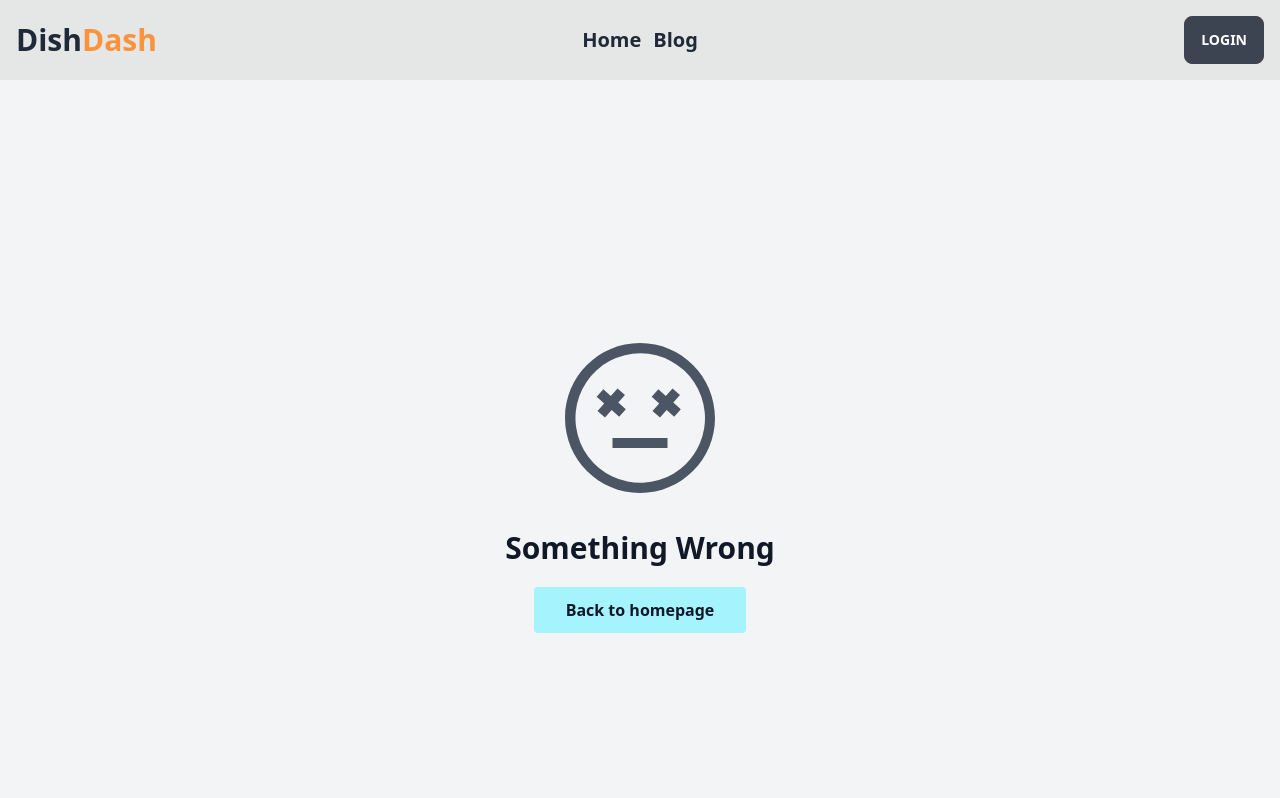
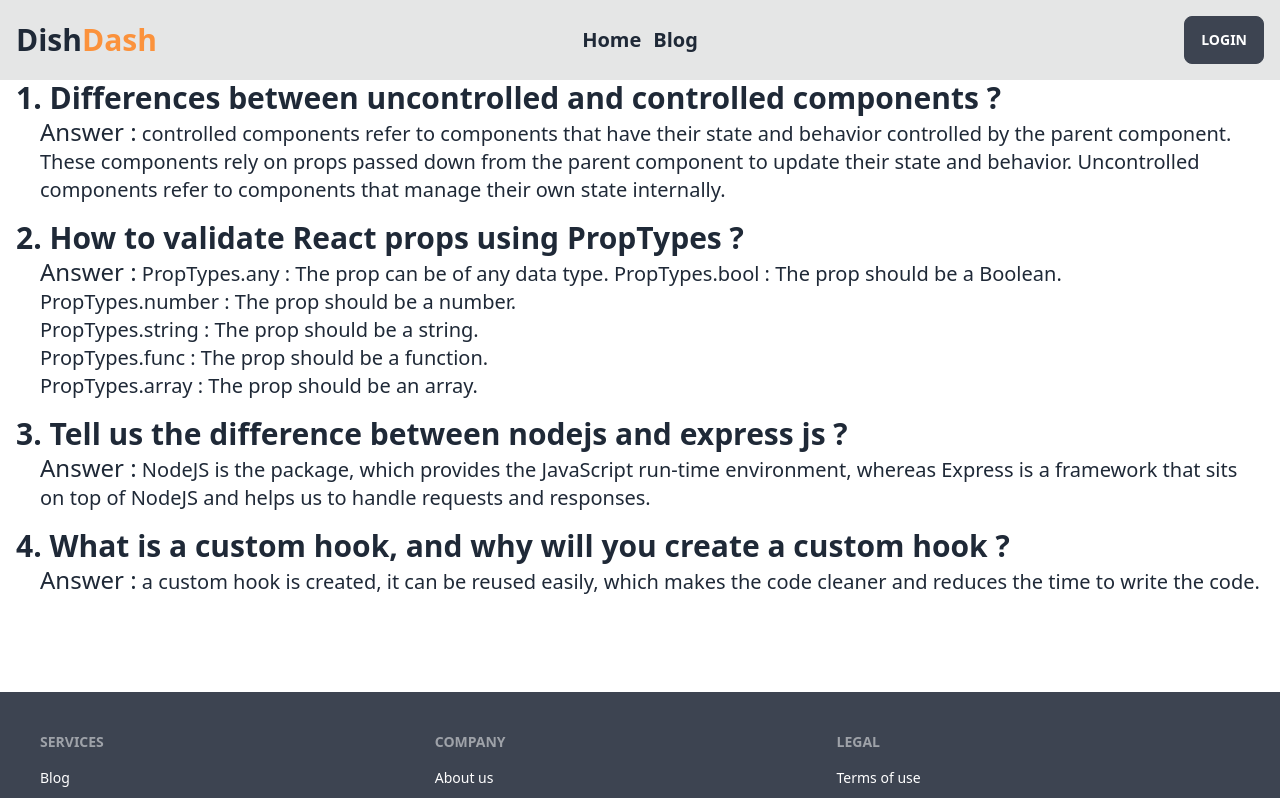
Before and after one commit to roushanali064/Dish-Dash, a React (Vite) app: page /blog in a window 1280 px wide. Shown: the top 798 px of the page. Built offline with nearby package versions, Linux system fonts and the light colour scheme; no server answers.

Commit message:
lazy loading done

```diff
--- a/package.json
+++ b/package.json
@@ -10,8 +10,10 @@
     "preview": "vite preview"
   },
   "dependencies": {
+    "awesome-react-components": "^0.0.4",
     "daisyui": "^2.51.6",
     "firebase": "^9.21.0",
+    "lazy-loader-js": "^1.1.1",
     "localforage": "^1.10.0",
     "match-sorter": "^6.3.1",
     "react": "^18.2.0",
--- /dev/null
+++ b/src/components/Blog/Blog.jsx
@@ -0,0 +1,34 @@
+import React from 'react';
+
+const Blog = () => {
+    return (
+        <div className='container mx-auto px-4'>
+            <div className='mb-4'>
+                <h2 className='font-bold text-3xl'>1. Differences between uncontrolled and controlled components ?</h2>
+                <p className='text-xl ml-6'><span className='text-2xl'>Answer :</span> controlled components refer to components that have their state and behavior controlled by the parent component. These components rely on props passed down from the parent component to update their state and behavior. Uncontrolled components refer to components that manage their own state internally.</p>
+            </div>
+            <div className='mb-4'>
+                <h2 className='font-bold text-3xl'>2. How to validate React props using PropTypes ?</h2>
+                <p className='text-xl ml-6'><span className='text-2xl'>Answer :</span> PropTypes.any : The prop can be of any data type.
+                    PropTypes.bool : The prop should be a Boolean. <br />
+                    PropTypes.number : The prop should be a number.
+                    <br />
+                    PropTypes.string : The prop should be a string.
+                    <br />
+                    PropTypes.func : The prop should be a function.
+                    <br />
+                    PropTypes.array : The prop should be an array.</p>
+            </div>
+            <div className='mb-4'>
+                <h2 className='font-bold text-3xl'>3. Tell us the difference between nodejs and express js ?</h2>
+                <p className='text-xl ml-6'><span className='text-2xl'>Answer :</span> NodeJS is the package, which provides the JavaScript run-time environment, whereas Express is a framework that sits on top of NodeJS and helps us to handle requests and responses.</p>
+            </div>
+            <div className='mb-4'>
+                <h2 className='font-bold text-3xl'>4. What is a custom hook, and why will you create a custom hook ?</h2>
+                <p className='text-xl ml-6'><span className='text-2xl'>Answer :</span> a custom hook is created, it can be reused easily, which makes the code cleaner and reduces the time to write the code.</p>
+            </div>
+        </div>
+    );
+};
+
+export default Blog;
--- a/src/components/ChefCard/ChefCard.jsx
+++ b/src/components/ChefCard/ChefCard.jsx
@@ -9,7 +9,13 @@ const ChefCard = ({ chef }) => {
         <div className='container mx-auto px-4'>
             <div className=''>
                 <div className="card shadow-2xl w-96 glass">
-                    <figure><img src={chefPicture} alt="car!" /></figure>
+                    <figure><img
+                    class="lazy-img"
+                    data-lazy-src=""
+                    data-lazy-width=""
+                    src={chefPicture}
+                    alt="car!"
+                    /></figure>
                     <div className="card-body">
                         <h2 className="card-title">Name: {chefName}</h2>
                         <p>Experience: {yearsOfExperience}</p>
--- a/src/components/Header/Header.jsx
+++ b/src/components/Header/Header.jsx
@@ -26,7 +26,7 @@ const Header = () => {
                 </div>
                 <div className="navbar-center font-bold text-xl">
                     <Link to='/' className='mr-3'>Home</Link>
-                    <Link>Blog</Link>
+                    <Link to='/blog'>Blog</Link>
                 </div>
                 <div className="navbar-end">
                     {
--- a/src/components/Login/Login.jsx
+++ b/src/components/Login/Login.jsx
@@ -1,13 +1,18 @@
 import React, { useContext } from 'react';
-import { Link } from 'react-router-dom';
+import { Link, useLocation, useNavigate } from 'react-router-dom';
 import { authContext } from '../Provider/AuthProvider';
 import { FaGoogle } from 'react-icons/fa';
 import google from '../../assets/google.png'
 import github from '../../assets/github.png'
+import { ToastContainer, toast } from 'react-toastify';
+import 'react-toastify/dist/ReactToastify.css';
 
 const Login = () => {
 
     const { signInWithEmail, googleAuth, githubAuth } = useContext(authContext)
+    const navigate = useNavigate();
+    const location = useLocation();
+    const from = location.state?.from?.pathname || '/'
 
     const handleLogin = (event) => {
         event.preventDefault();
@@ -20,9 +25,12 @@ const Login = () => {
             .then(res => {
                 const loggedUser = res.user;
                 console.log(loggedUser)
+                toast('Login Successfully ')
+                navigate(from)
             })
             .catch(error => {
                 console.error(error.message)
+                toast(error.message)
             })
 
         form.reset()
@@ -89,6 +97,7 @@ const Login = () => {
                     </div>
                 </div>
             </div>
+            <ToastContainer/>
         </div>
     );
 };
--- a/src/components/Provider/AuthProvider.jsx
+++ b/src/components/Provider/AuthProvider.jsx
@@ -9,26 +9,32 @@ const auth = getAuth(app);
 const AuthProvider = ({ children }) => {
 
     const [user, setUser] = useState(null)
+    const [loading, setLoading] = useState(true)
 
     const signUpWithEmail = (email, password) => {
+        setLoading(true)
         return createUserWithEmailAndPassword(auth, email, password)
     }
 
     const signInWithEmail = (email, password) => {
+        setLoading(true)
         return signInWithEmailAndPassword(auth, email, password)
     }
 
     const googleAuth = () => {
+        setLoading(true)
         const provider = new GoogleAuthProvider();
         return signInWithPopup(auth, provider);
     }
 
     const githubAuth = () => {
+        setLoading(true)
         const provider = new GithubAuthProvider();
         return signInWithPopup(auth, provider)
     }
 
     const updateUserProfile = (user, name, photoUrl) => {
+        setLoading(true)
         return updateProfile(user, {
             displayName: name,
             photoURL: photoUrl
@@ -42,6 +48,7 @@ const AuthProvider = ({ children }) => {
     useEffect(() => {
         const unSubscribe = onAuthStateChanged(auth, loggedUser => {
             setUser(loggedUser)
+            setLoading(false)
         })
         return () => {
             return unSubscribe()
@@ -55,7 +62,8 @@ const AuthProvider = ({ children }) => {
         googleAuth,
         githubAuth,
         user,
-        logOut
+        logOut,
+        loading
 
     }
 
--- a/src/components/Register/Register.jsx
+++ b/src/components/Register/Register.jsx
@@ -1,6 +1,8 @@
 import React, { useContext } from 'react';
 import { Link } from 'react-router-dom';
 import { authContext } from '../Provider/AuthProvider';
+import { ToastContainer, toast } from 'react-toastify';
+import 'react-toastify/dist/ReactToastify.css';
 
 const Register = () => {
 
@@ -15,18 +17,20 @@ const Register = () => {
         const password = form.password.value;
         console.log(name, photoUrl, email, password)
         if (password.length < 6) {
+            toast('Password must be 6 character or then')
             return
         }
 
         signUpWithEmail(email, password)
             .then(res => {
                 const loggedUser = res.user
-                console.log(loggedUser);
                 handleUpdateUser(loggedUser, name, photoUrl)
+                toast('user crate successfully')
 
             })
             .catch(error => {
                 console.error(error.message)
+                toast(error.message)
             })
         form.reset()
     }
@@ -83,6 +87,7 @@ const Register = () => {
                     </div>
                 </div>
             </div>
+            <ToastContainer />
         </div>
     );
 };
--- /dev/null
+++ b/src/routes/PrivateRoutes.jsx
@@ -0,0 +1,22 @@
+import React, { useContext } from 'react';
+import { authContext } from '../components/Provider/AuthProvider';
+import { Navigate, useLocation } from 'react-router-dom';
+
+const PrivateRoutes = ({children}) => {
+    const {user, loading}=useContext(authContext);
+    const location = useLocation()
+    if(loading){
+        return(
+            <div>
+                <button className="btn loading">loading</button>
+            </div>
+        )
+    }
+
+    if(user){
+        return children
+    }
+    return <Navigate state={{ from: location }} to='/login' replace></Navigate>;
+};
+
+export default PrivateRoutes;
```
Also changed, not shown: src/routes/Routes.jsx (+7 -1 lines), 1 other file (tests, documents, lock files or other folders).
